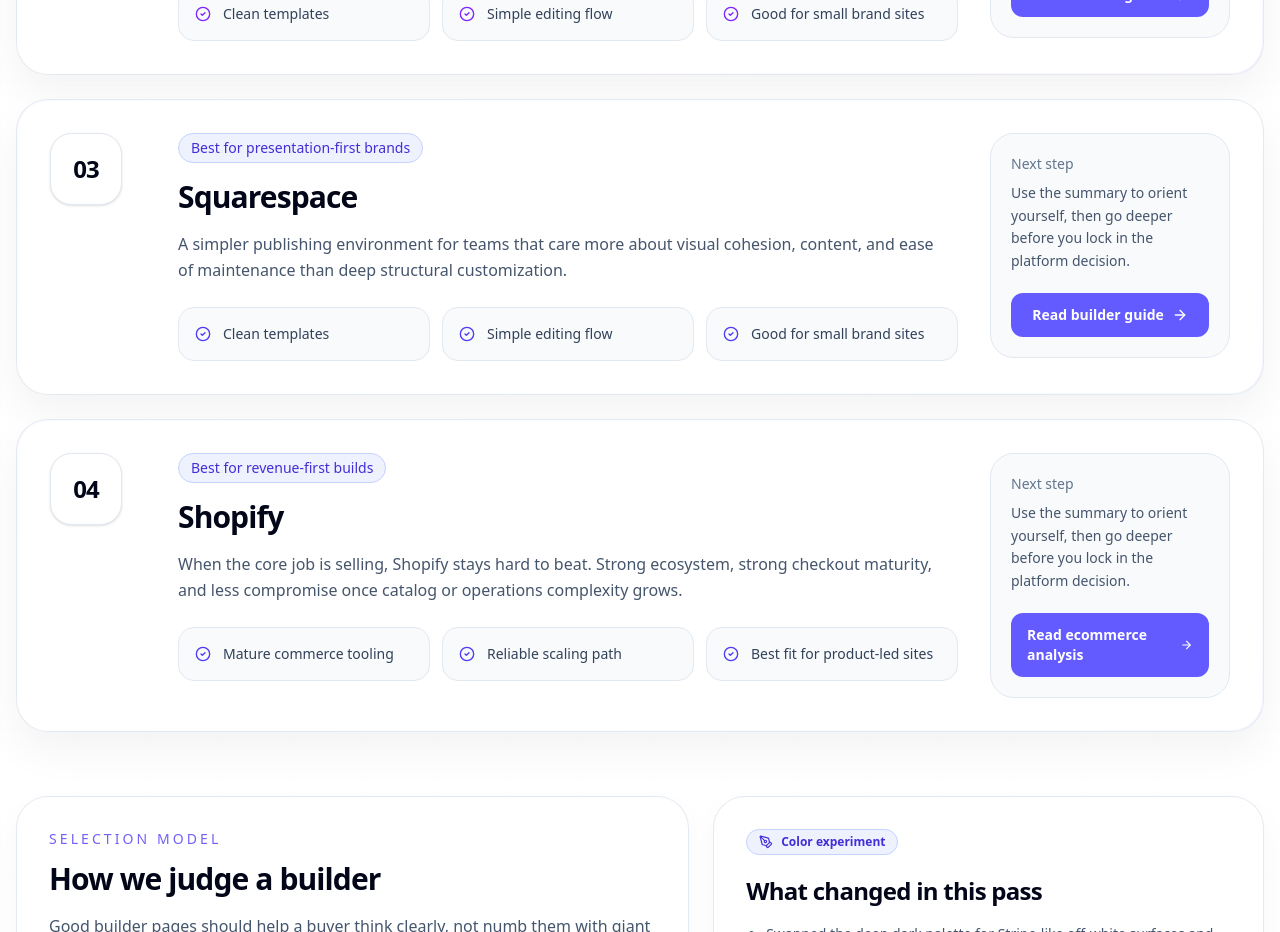
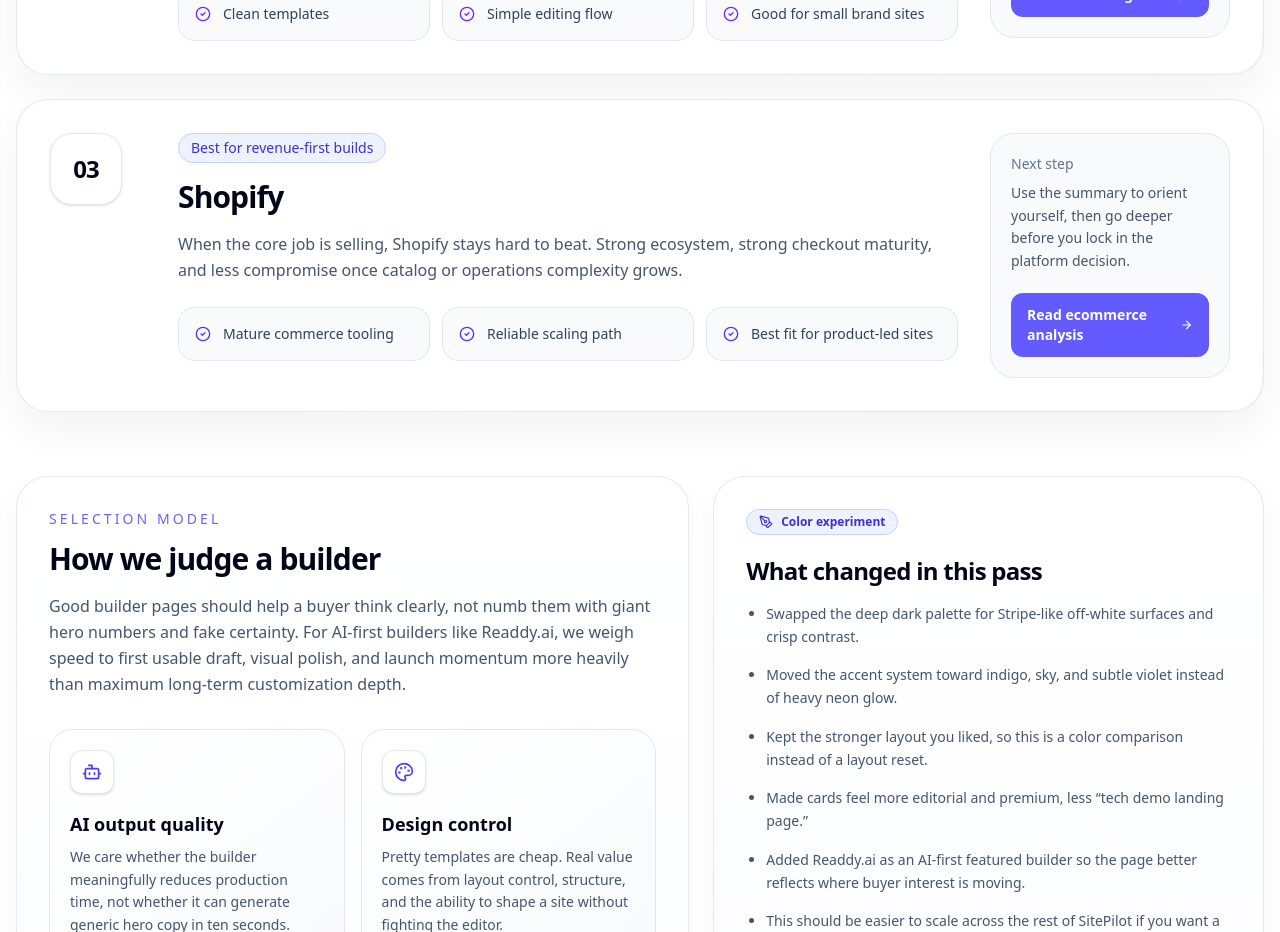
Before and after one commit to teccoxie2/sitepilot, a Next.js app: page /website-builders in a window 1280 px wide. Shown: the part 2440-3372 px from the top of the page. Built offline with nearby package versions, Linux system fonts and the light colour scheme; no server answers.

Commit message:
Fix duplicate Squarespace card on website builders page

```diff
--- a/src/app/website-builders/page.tsx
+++ b/src/app/website-builders/page.tsx
@@ -104,17 +104,6 @@
   },
   {
     rank: '03',
-    name: 'Squarespace',
-    strap: 'Best for presentation-first brands',
-    description:
-      'A simpler publishing environment for teams that care more about visual cohesion, content, and ease of maintenance than deep structural customization.',
-    bullets: ['Clean templates', 'Simple editing flow', 'Good for small brand sites'],
-    href: '/best-website-builders-2026',
-    cta: 'Read builder guide',
-    accent: 'indigo',
-  },
-  {
-    rank: '04',
     name: 'Shopify',
     strap: 'Best for revenue-first builds',
     description:
```
